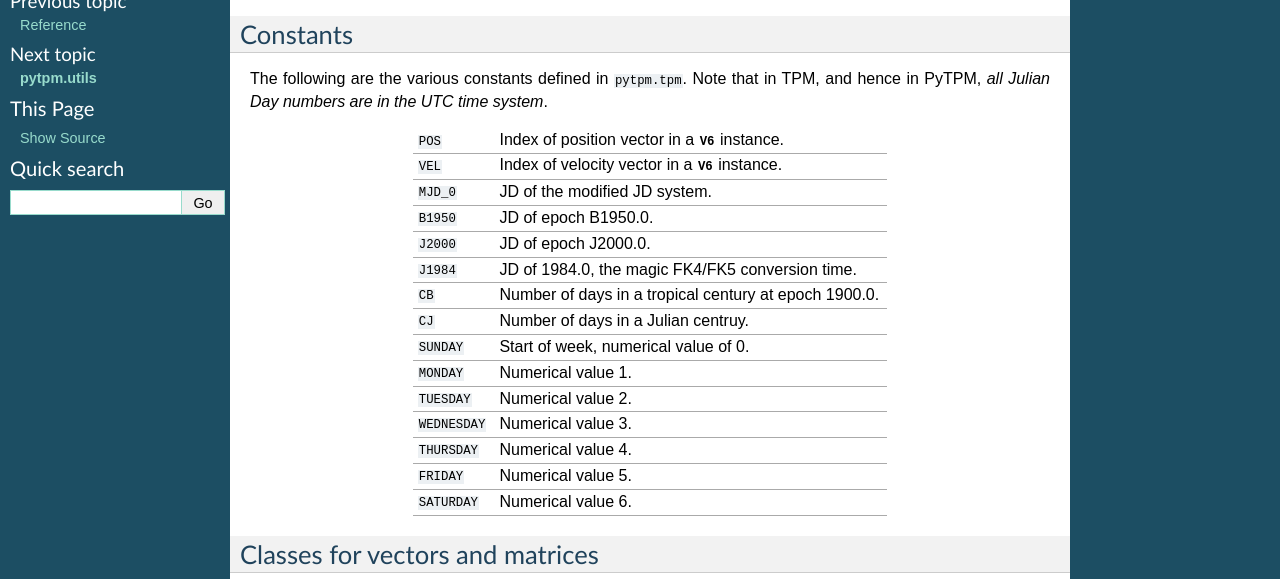
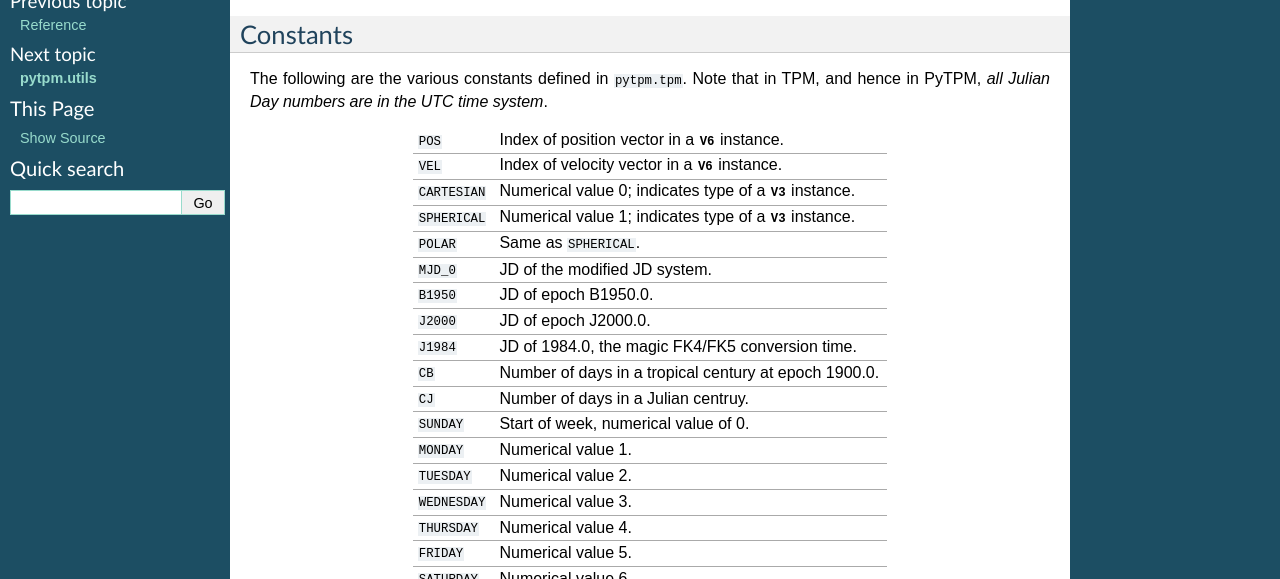
Before and after one commit to phn/pytpm, a Sphinx documentation site: the page built from doc/reference_tpm.rst, in a window 1280 px wide and 900 px high, cut to the strip 190-769 px from the top of the window. Built offline with Sphinx 7.4.7, drawn with Linux system fonts in a browser that asks for light colours; formulas are drawn with MathJax 3.

Commit message:
Docs for constants in vec.h.

```diff
--- a/doc/reference_tpm.rst
+++ b/doc/reference_tpm.rst
@@ -16,6 +16,11 @@ UTC time system*.
 ==============  =======================================================
 ``POS``          Index of position vector in a :class:`V6` instance.
 ``VEL``          Index of velocity vector in a :class:`V6` instance.
+``CARTESIAN``    Numerical value 0; indicates type of a :class:`V3`
+                 instance.
+``SPHERICAL``    Numerical value 1; indicates type of a :class:`V3`
+                 instance.
+``POLAR``        Same as ``SPHERICAL``.
 ``MJD_0``        JD of the modified JD system.
 ``B1950``        JD of epoch B1950.0.
 ``J2000``        JD of epoch J2000.0.
```
